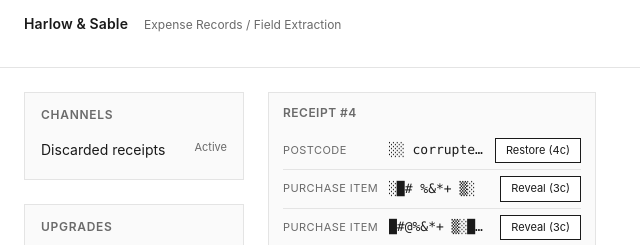
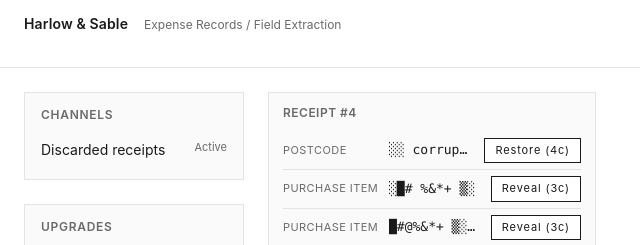
Before and after one commit to marwinburesch/residue, a website with bundled scripts: page index.html in a window 1280 px wide. Shown: the top 245 px of the page, 0-640 px from the left. Built offline with nearby package versions, Linux system fonts and the light colour scheme.

Commit message:
Extract Button component

```diff
--- a/src/ui/app.ts
+++ b/src/ui/app.ts
@@ -11,6 +11,7 @@ import { renderLog } from "./log.ts";
 const AUTOSAVE_MS = 5_000;
 
 export function mountApp(_root: HTMLElement): void {
+  document.body.dataset.toneStage = "0";
   const resources = requireEl("resources");
   const fragments = requireEl("fragments");
   const registry = requireEl("registry");
--- /dev/null
+++ b/src/ui/button.ts
@@ -0,0 +1,91 @@
+export type ButtonVariant = "block" | "inline";
+
+export interface ButtonCost {
+  amount: number;
+  unit: string;
+}
+
+export interface ButtonOptions {
+  variant?: ButtonVariant;
+  label: string;
+  cost?: ButtonCost | null;
+  dim?: boolean;
+  onClick: () => void;
+}
+
+export interface ButtonPatch {
+  label?: string;
+  cost?: ButtonCost | null;
+  dim?: boolean;
+  disabled?: boolean;
+  hidden?: boolean;
+}
+
+export interface ButtonHandle {
+  el: HTMLButtonElement;
+  update(patch: ButtonPatch): void;
+}
+
+export function createButton(opts: ButtonOptions): ButtonHandle {
+  const variant: ButtonVariant = opts.variant ?? "block";
+  const el = document.createElement("button");
+  el.type = "button";
+  el.className = `btn btn--${variant}`;
+  el.addEventListener("click", opts.onClick);
+
+  const state = {
+    variant,
+    label: opts.label,
+    cost: opts.cost ?? null,
+    dim: opts.dim ?? false,
+    disabled: false,
+    hidden: false,
+  };
+  el.textContent = renderText(state.variant, state.label, state.cost);
+  if (state.dim) el.classList.add("btn--dim");
+
+  function update(patch: ButtonPatch): void {
+    let textDirty = false;
+    if (patch.label !== undefined && patch.label !== state.label) {
+      state.label = patch.label;
+      textDirty = true;
+    }
+    if (patch.cost !== undefined && !sameCost(patch.cost, state.cost)) {
+      state.cost = patch.cost;
+      textDirty = true;
+    }
+    if (textDirty) {
+      el.textContent = renderText(state.variant, state.label, state.cost);
+    }
+    if (patch.dim !== undefined && patch.dim !== state.dim) {
+      state.dim = patch.dim;
+      el.classList.toggle("btn--dim", state.dim);
+    }
+    if (patch.disabled !== undefined && patch.disabled !== state.disabled) {
+      state.disabled = patch.disabled;
+      el.disabled = state.disabled;
+    }
+    if (patch.hidden !== undefined && patch.hidden !== state.hidden) {
+      state.hidden = patch.hidden;
+      el.hidden = state.hidden;
+    }
+  }
+
+  return { el, update };
+}
+
+function renderText(
+  variant: ButtonVariant,
+  label: string,
+  cost: ButtonCost | null,
+): string {
+  if (!cost) return label;
+  if (variant === "block") return `${label} · ${cost.amount} ${cost.unit}`;
+  return `${label} (${cost.amount}${cost.unit})`;
+}
+
+function sameCost(a: ButtonCost | null, b: ButtonCost | null): boolean {
+  if (a === b) return true;
+  if (!a || !b) return false;
+  return a.amount === b.amount && a.unit === b.unit;
+}
--- a/src/ui/fragmentBrowser.ts
+++ b/src/ui/fragmentBrowser.ts
@@ -7,13 +7,14 @@ import {
   restoreCorrupted,
 } from "../engine/fragments.ts";
 import { revealStageCost } from "../engine/upgrades.ts";
+import { createButton, type ButtonHandle } from "./button.ts";
 
 const GLYPHS = "▓▒░█#@%&*+".split("");
 
 type FragmentView = {
   row: HTMLElement;
   valueEl: HTMLElement;
-  actionBtn: HTMLButtonElement;
+  actionBtn: ButtonHandle;
   lastStage: number;
   lastCorrupted: boolean;
   lastResolved: boolean;
@@ -23,7 +24,7 @@ type FragmentView = {
 type ContainerView = {
   card: HTMLElement;
   body: HTMLElement;
-  extractBtn: HTMLButtonElement;
+  extractBtn: ButtonHandle;
   fragments: Map<number, FragmentView>;
   lastReady: boolean;
 };
@@ -87,14 +88,15 @@ function createContainerView(
   title.textContent = `Receipt #${container.id}`;
   const body = document.createElement("div");
   body.className = "container-body";
-  const extractBtn = document.createElement("button");
-  extractBtn.type = "button";
-  extractBtn.className = "container-extract";
-  extractBtn.textContent = "Extract";
-  extractBtn.addEventListener("click", () => {
-    if (extractContainer(state, container.id)) onMutate();
+  const extractBtn = createButton({
+    variant: "block",
+    label: "Extract",
+    dim: true,
+    onClick: () => {
+      if (extractContainer(state, container.id)) onMutate();
+    },
   });
-  card.append(title, body, extractBtn);
+  card.append(title, body, extractBtn.el);
   return { card, body, extractBtn, fragments: new Map(), lastReady: false };
 }
 
@@ -124,7 +126,7 @@ function syncContainer(
   }
   const ready = isContainerReady(container);
   if (ready !== cv.lastReady) {
-    cv.extractBtn.disabled = !ready;
+    cv.extractBtn.update({ disabled: !ready, dim: !ready });
     cv.card.classList.toggle("is-ready", ready);
     cv.lastReady = ready;
   }
@@ -145,16 +147,17 @@ function createFragmentView(
   const valueEl = document.createElement("span");
   valueEl.className = "fragment-value";
 
-  const actionBtn = document.createElement("button");
-  actionBtn.type = "button";
-  actionBtn.className = "fragment-action";
-  actionBtn.addEventListener("click", () => {
-    if (fragment.corrupted) {
-      if (restoreCorrupted(state, fragment.id)) onMutate();
-    } else if (advanceReveal(state, fragment.id)) onMutate();
+  const actionBtn = createButton({
+    variant: "inline",
+    label: "Reveal",
+    onClick: () => {
+      if (fragment.corrupted) {
+        if (restoreCorrupted(state, fragment.id)) onMutate();
+      } else if (advanceReveal(state, fragment.id)) onMutate();
+    },
   });
 
-  row.append(label, valueEl, actionBtn);
+  row.append(label, valueEl, actionBtn.el);
 
   return {
     row,
@@ -191,15 +194,21 @@ function syncFragment(
   fv.lastCost = nextCost;
 
   if (fragment.corrupted) {
-    fv.actionBtn.hidden = false;
-    fv.actionBtn.disabled = false;
-    fv.actionBtn.textContent = `Restore (${REVEAL.corruptionRestoreCost}c)`;
+    fv.actionBtn.update({
+      hidden: false,
+      disabled: false,
+      label: "Restore",
+      cost: { amount: REVEAL.corruptionRestoreCost, unit: "c" },
+    });
   } else if (fragment.stage < 3) {
-    fv.actionBtn.hidden = false;
-    fv.actionBtn.disabled = false;
-    fv.actionBtn.textContent = `Reveal (${nextCost}c)`;
+    fv.actionBtn.update({
+      hidden: false,
+      disabled: false,
+      label: "Reveal",
+      cost: { amount: nextCost, unit: "c" },
+    });
   } else {
-    fv.actionBtn.hidden = true;
+    fv.actionBtn.update({ hidden: true });
   }
 }
 
--- a/src/ui/styles.css
+++ b/src/ui/styles.css
@@ -124,25 +124,28 @@ main {
   font-family: "JetBrains Mono", ui-monospace, SFMono-Regular, Menlo, monospace;
   font-size: 11px;
 }
-.upgrade-buy {
-  width: 100%;
+.btn {
   background: var(--bg);
   border: 1px solid var(--ink);
   color: var(--ink);
   font: inherit;
   font-size: 11px;
   letter-spacing: 0.08em;
-  text-transform: uppercase;
-  padding: 8px 0;
   cursor: pointer;
   transition: background 120ms ease, color 120ms ease, border-color 120ms ease;
 }
-.upgrade-buy:hover:not(:disabled) { background: var(--ink); color: var(--bg); }
-.upgrade-buy:disabled {
-  border-color: var(--line);
-  color: var(--muted);
-  cursor: default;
+.btn:hover:not(:disabled) { background: var(--ink); color: var(--bg); }
+.btn:disabled { cursor: default; }
+.btn--block {
+  width: 100%;
+  text-transform: uppercase;
+  padding: 8px 0;
 }
+.btn--block:disabled { border-color: var(--line); color: var(--muted); }
+.btn--inline { padding: 4px 10px; }
+.btn--inline:disabled { opacity: 0.5; }
+.btn--dim { border-color: var(--line); color: var(--muted); }
+.container-card.is-ready .btn--dim { border-color: var(--ink); color: var(--ink); }
 .upgrade-row.is-max .upgrade-effect { color: var(--muted); }
 
 h2 {
@@ -211,40 +214,7 @@ h2 {
   white-space: nowrap;
 }
 
-.fragment-action {
-  background: var(--bg);
-  border: 1px solid var(--ink);
-  color: var(--ink);
-  font: inherit;
-  font-size: 11px;
-  padding: 4px 10px;
-  cursor: pointer;
-  transition: background 120ms ease;
-}
-.fragment-action:hover:not(:disabled) { background: var(--ink); color: var(--bg); }
-.fragment-action:disabled { opacity: 0.5; cursor: default; }
-.fragment-action--secondary { border-color: var(--line); color: var(--muted); }
-
-.container-extract {
-  margin-top: 12px;
-  width: 100%;
-  background: var(--bg);
-  border: 1px solid var(--line);
-  color: var(--muted);
-  font: inherit;
-  font-size: 11px;
-  letter-spacing: 0.08em;
-  text-transform: uppercase;
-  padding: 8px 0;
-  cursor: pointer;
-  transition: background 120ms ease, color 120ms ease, border-color 120ms ease;
-}
-.container-card.is-ready .container-extract {
-  border-color: var(--ink);
-  color: var(--ink);
-}
-.container-extract:hover:not(:disabled) { background: var(--ink); color: var(--bg); }
-.container-extract:disabled { cursor: default; }
+.container-card > .btn--block { margin-top: 12px; }
 
 .profile {
   padding: 10px 0;
--- a/src/ui/upgradePanel.ts
+++ b/src/ui/upgradePanel.ts
@@ -11,12 +11,13 @@ import {
   upgradeCost,
   upgradeLevel,
 } from "../engine/upgrades.ts";
+import { createButton, type ButtonHandle } from "./button.ts";
 
 type RowView = {
   row: HTMLElement;
   levelEl: HTMLElement;
   effectEl: HTMLElement;
-  btn: HTMLButtonElement;
+  btn: ButtonHandle;
   lastLevel: number;
   lastCost: number | null;
   lastAffordable: boolean;
@@ -90,14 +91,15 @@ function createRow(
   const effectEl = document.createElement("p");
   effectEl.className = "upgrade-effect";
 
-  const btn = document.createElement("button");
-  btn.type = "button";
-  btn.className = "upgrade-buy";
-  btn.addEventListener("click", () => {
-    if (purchaseUpgrade(state, id)) onMutate();
+  const btn = createButton({
+    variant: "block",
+    label: "Buy",
+    onClick: () => {
+      if (purchaseUpgrade(state, id)) onMutate();
+    },
   });
 
-  row.append(header, desc, effectEl, btn);
+  row.append(header, desc, effectEl, btn.el);
 
   return {
     row,
@@ -130,13 +132,15 @@ function syncRow(rv: RowView, id: UpgradeId, state: GameState): void {
 
   if (cost === null) {
     rv.effectEl.textContent = `${def.effect(level)} — max`;
-    rv.btn.hidden = true;
+    rv.btn.update({ hidden: true });
     rv.row.classList.add("is-max");
     return;
   }
   rv.row.classList.remove("is-max");
   rv.effectEl.textContent = `${def.effect(level)} → ${def.effect(level + 1)}`;
-  rv.btn.hidden = false;
-  rv.btn.textContent = `Buy · ${cost} DP`;
-  rv.btn.disabled = !affordable;
+  rv.btn.update({
+    hidden: false,
+    cost: { amount: cost, unit: "DP" },
+    disabled: !affordable,
+  });
 }
```
